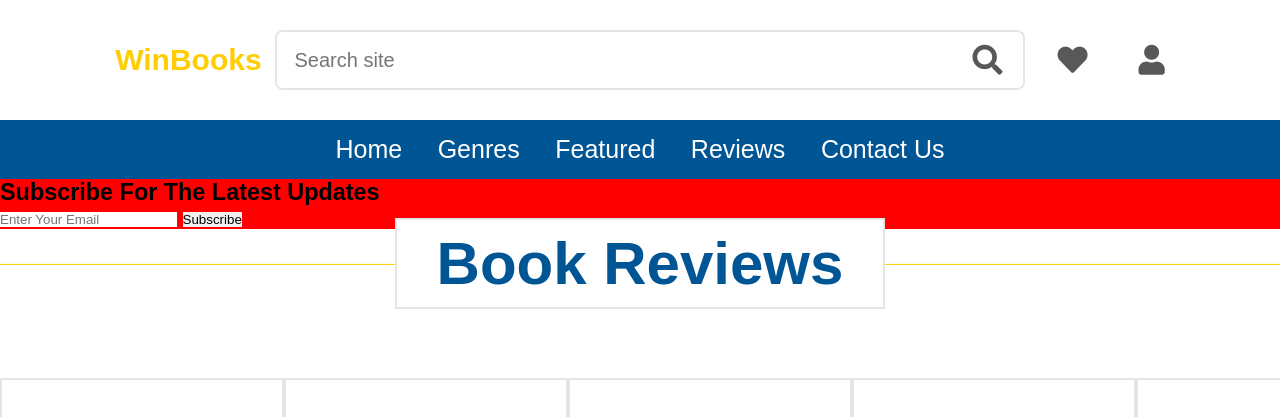
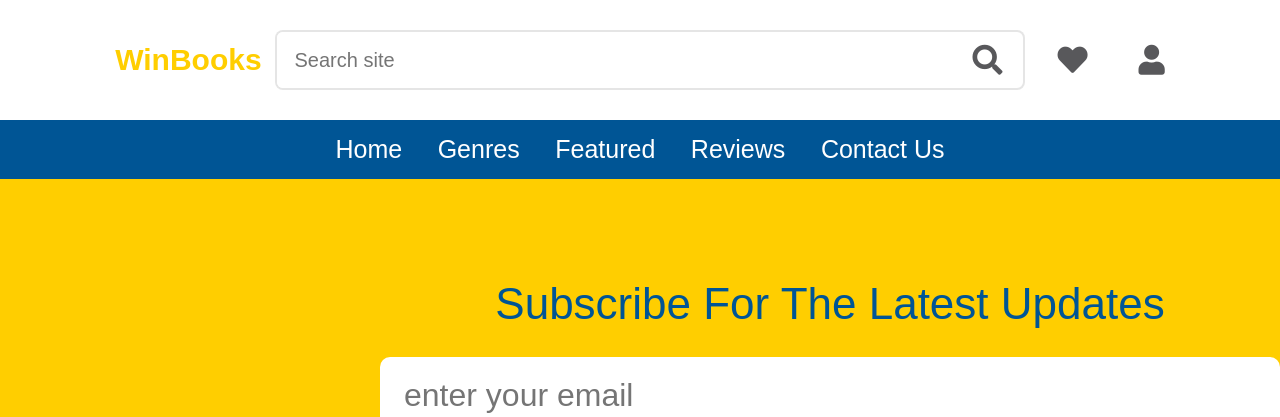
Before and after one commit to skanw/HTML-Project, a PHP site: page / in a window 1280 px wide. Shown: the top 417 px of the page. Run offline with PHP 8.4, Linux system fonts and the light colour scheme.

Commit message:
newsletter section

```diff
--- a/src/index.html
+++ b/src/index.html
@@ -83,6 +83,7 @@
 </section>
 
 <!-- newsletter section ends -->
+
 
 
   <!-- review section start-->
--- a/src/style.css
+++ b/src/style.css
@@ -184,17 +184,43 @@ html::-webkit-scrollbar-thumb {
     border:var(--border);
 }
 
+
 /*Newsletter section*/
 .newsletter{
-	background: red
+	background: #FFCE00;
+	background-size: cover;
+	background-position: center;
+	background-attachment: fixed;
+}
+
+.newsletter form{
+	max-width: 45rem;
+	margin-left: auto;
+	text-align: center;
+	padding: 5rem 0;
+}
+
+.newsletter form h3{
+	font-size: 2.2rem;
+	color: #005595;
+	padding-bottom: .7rem;
+	font-weight: normal;
+}
+
+.newsletter form .box{
+	width: 100%;
+	margin: .7rem 0;
+	padding: 1rem 1.2rem;
+	font-size: 1.6rem;
+	color: var(--black);
+	border-radius: .5rem;
+	text-transform: none;
 
 }
 
 
-
-
-
-
+/* more info will be added to the newsletter section once the home
+ section is updated */
 
 
 
```
